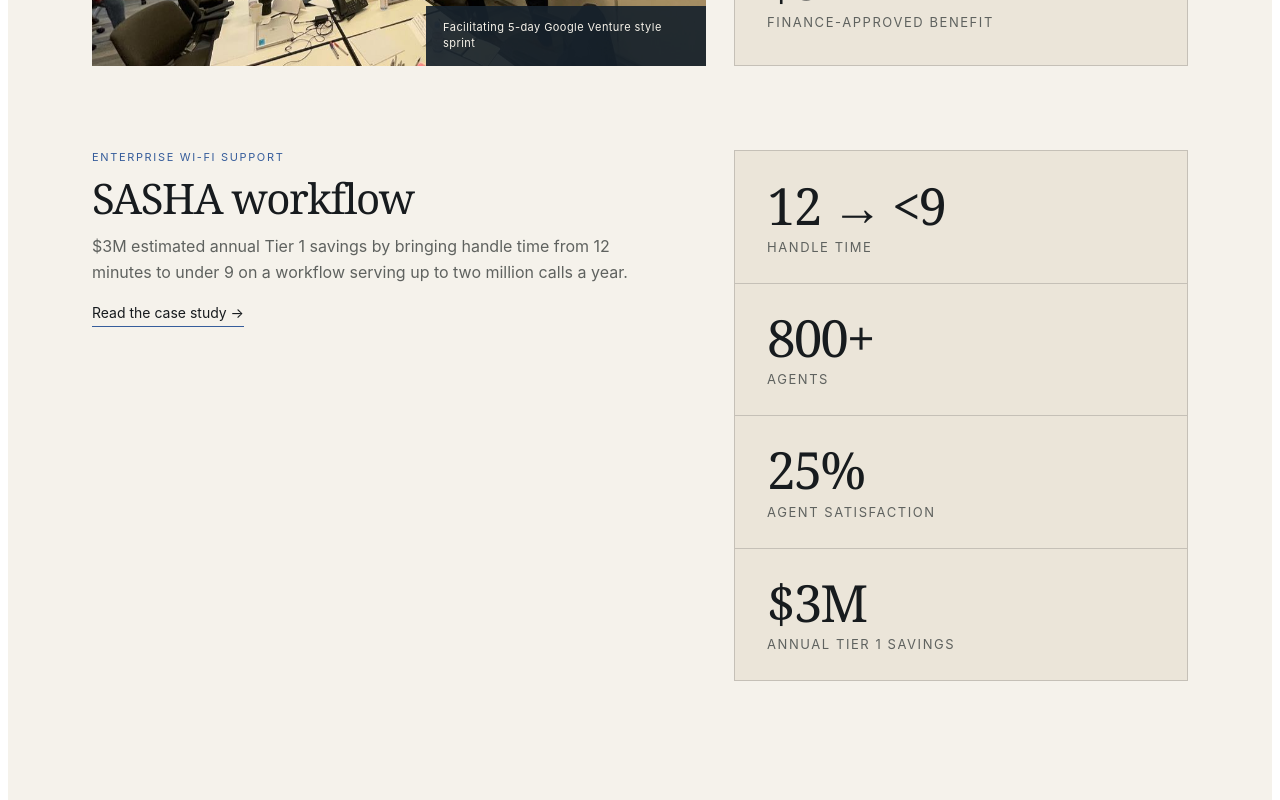
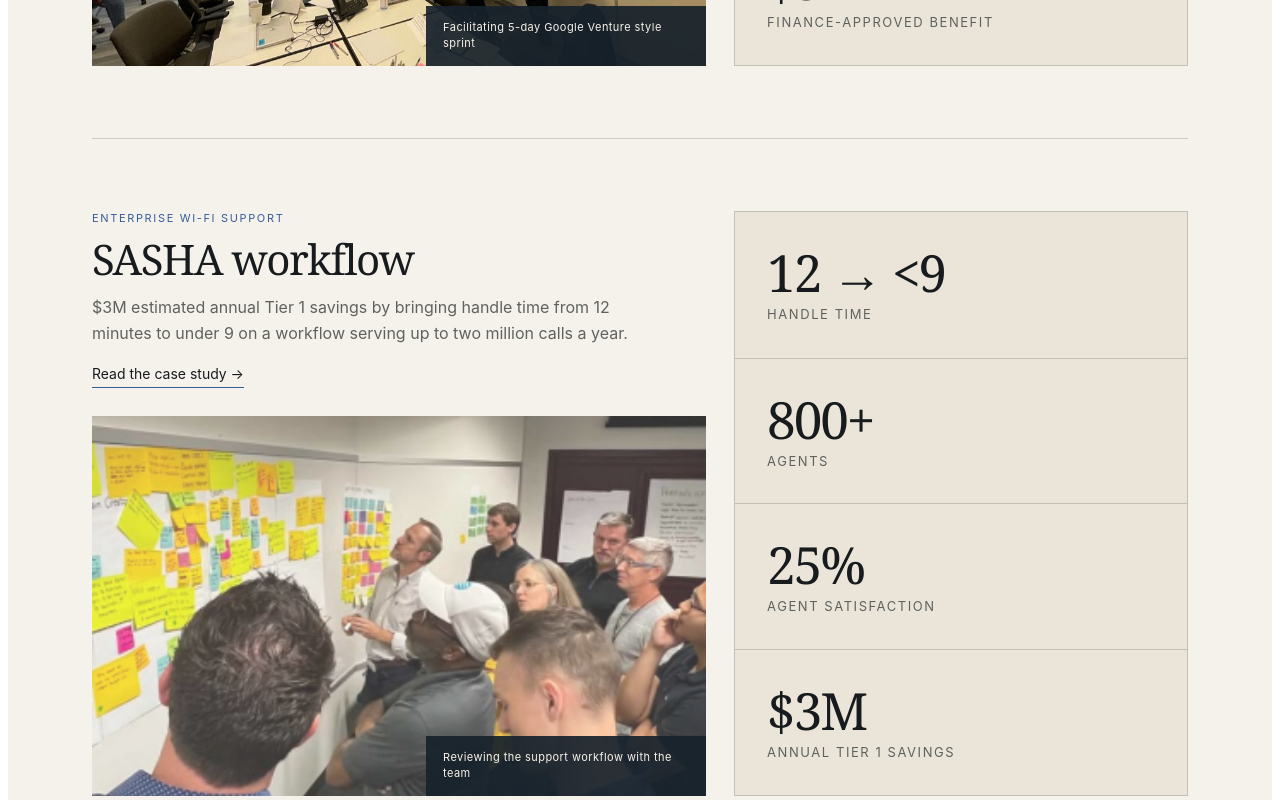
Before and after one commit to wynand430/carlwynand-website, a React (Vite) app: page / in a window 1280 px wide. Shown: the part 2000-2800 px from the top of the page. Built offline with nearby package versions, Linux system fonts and the light colour scheme; no server answers; what aws-amplify would draw is missing.

Commit message:
Separate SASHA from Yukon and add its workshop photo.
A rule sits between the two previews, and the sticky-note session appears under the SASHA story.

Co-authored-by: carl <carl@deadpointhq.com>

```diff
--- a/src/case-study.css
+++ b/src/case-study.css
@@ -265,7 +265,9 @@
 }
 
 #carl-portfolio .yukon-preview + .yukon-preview {
-  margin-top: 84px;
+  margin-top: 72px;
+  padding-top: 72px;
+  border-top: 1px solid var(--cw-line);
 }
 
 #carl-portfolio .yukon-preview {
--- a/src/content/caseStudies.ts
+++ b/src/content/caseStudies.ts
@@ -86,6 +86,9 @@ export const caseStudies: CaseStudy[] = [
     label: "Enterprise Wi-Fi support",
     title: "SASHA workflow",
     lede: "$3M estimated annual Tier 1 savings by bringing handle time from 12 minutes to under 9",
+    image: "/photos/sasha.png",
+    imageAlt: "Team gathered at a wall of workflow notes",
+    imageCaption: "Reviewing the support workflow with the team",
     metrics: [
       { value: "800+", label: "Agents working in the workflow" },
       { value: "1–2M", label: "Support calls guided each year" },
--- a/src/pages/HomePage.tsx
+++ b/src/pages/HomePage.tsx
@@ -100,6 +100,10 @@ export function HomePage() {
             <Link className="text-link" to="/work/sasha">
               Read the case study →
             </Link>
+            <figure className="yukon-preview-photo">
+              <img src="/photos/sasha.png" alt="Team gathered at a wall of workflow notes" />
+              <figcaption className="photo-caption">Reviewing the support workflow with the team</figcaption>
+            </figure>
           </div>
           <div className="yukon-preview-card" aria-label="SASHA workflow metrics">
             <div>
```
Also changed, not shown: public/photos/sasha.png (added).
